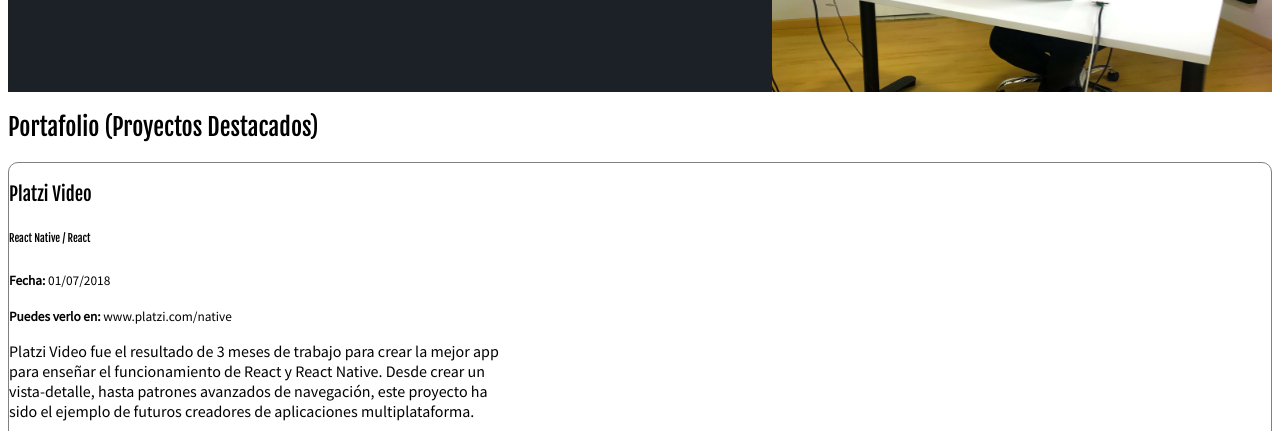
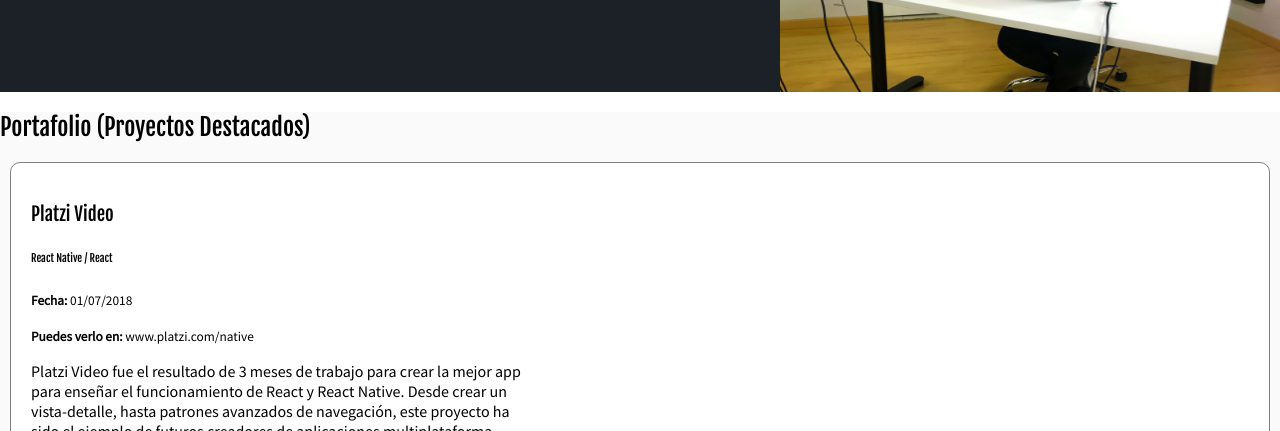
Before and after one commit to hugogs/DesarrolloWeb2018, a plain HTML site: page index.html in a window 1280 px wide. Shown: the part 490-921 px from the top of the page. Drawn offline with Linux system fonts and the light colour scheme.

Commit message:
Padding-relleno

```diff
--- a/css/estilos.css
+++ b/css/estilos.css
@@ -26,6 +26,7 @@ celeste = #026fff*/
 
 body {
   font-family: 'Source Sans Pro', sans-serif;
+  margin: 0;
 }
 
 h1,h2,h3,h4,h5,h6 {
@@ -47,6 +48,11 @@ h1 {
 h1 strong {
   color: #026fff;
 }
+
+.portfolio{
+  background: #fafafa;
+}
+
 .project {
   /* border-top: 10px solid red;
   border-right: 10px solid green;
@@ -61,10 +67,13 @@ h1 strong {
   border-top-right-radius: 10px;
   border-bottom-left-radius: 10px;
   border-bottom-right-radius: 10px; */
+  margin: 10px;
   margin-bottom: 15px;
   /* margin-top: 0%;
   margin-left: 0%;
   margin-right: 0%; */
+  padding: 20px;
+  background: white;
 }
 .project-details{
   width: 500px;
```
